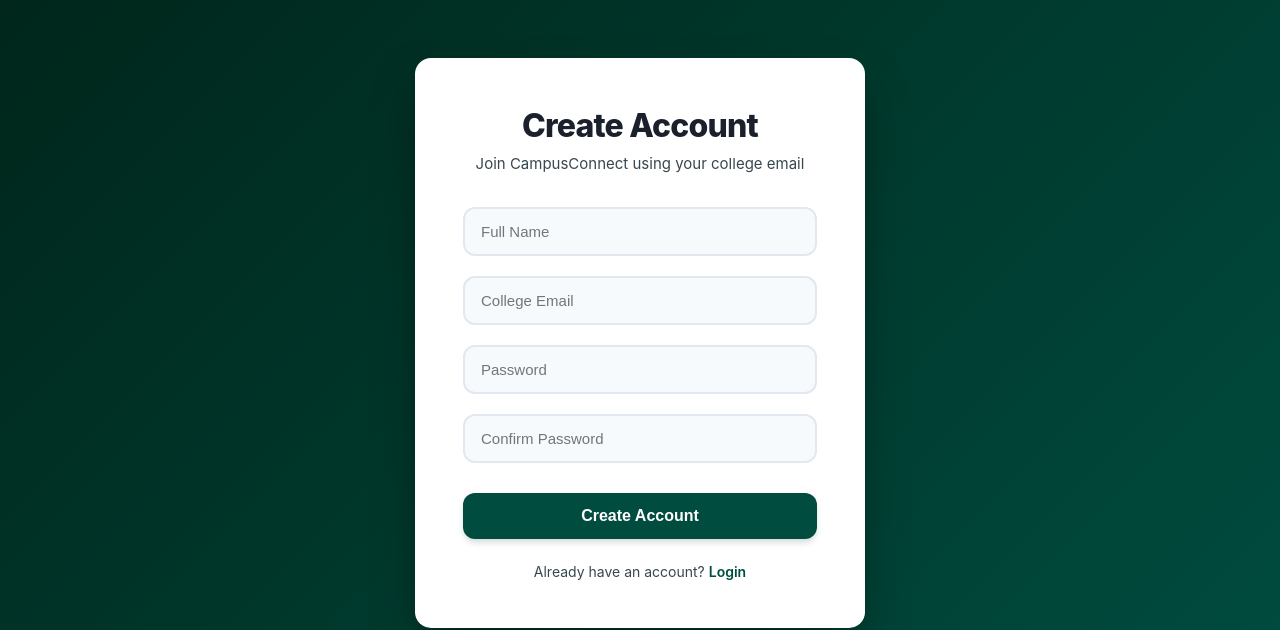
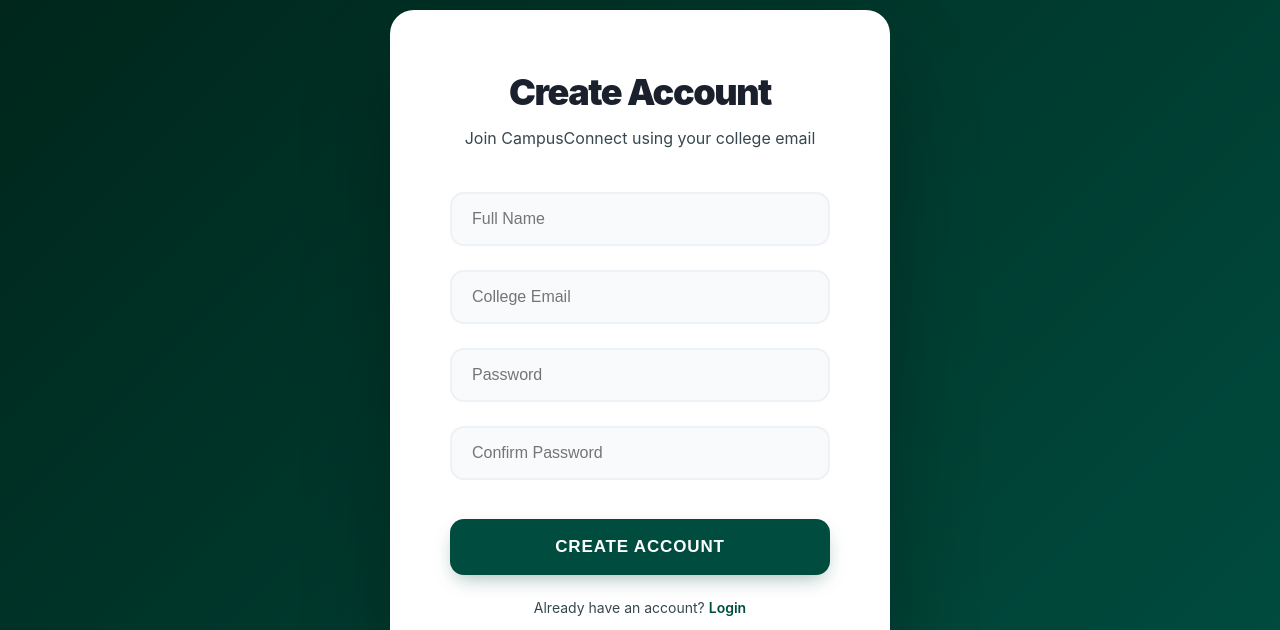
Before and after one commit to nittianchandani-1931/Campus-Connect, a Next.js app in the folder client/: page /register in a window 1280 px wide. Shown: the part 137-767 px from the top of the page. Built offline with nearby package versions, Linux system fonts and the light colour scheme.

Commit message:
Changed css after adding my more details

```diff
--- a/client/app/globals.css
+++ b/client/app/globals.css
@@ -1,6 +1,6 @@
-@tailwind base;
+/* @tailwind base;
 @tailwind components;
-@tailwind utilities;
+@tailwind utilities; */
 
 :root {
   /* Classy Theme: Dark Teal & Rich Orange */
@@ -167,72 +167,75 @@
 
 .auth-card {
   width: 100%;
-  max-width: 450px;
-  padding: 48px;
-  border-radius: 16px;
+  max-width: 500px;
+  padding: 60px;
+  border-radius: 24px;
   background: #ffffff;
-  box-shadow: 0 25px 50px -12px rgba(0, 0, 0, 0.5);
+  box-shadow: 0 40px 100px -20px rgba(0, 0, 0, 0.4);
   text-align: center;
 }
 
 .auth-card h2 {
-  font-size: 32px;
-  font-weight: 800;
-  margin-bottom: 8px;
+  font-size: 36px;
+  font-weight: 900;
+  margin-bottom: 12px;
   color: #1a202c;
-  letter-spacing: -0.025em;
+  letter-spacing: -0.04em;
 }
 
 .subtitle {
-  font-size: 15px;
+  font-size: 16px;
   color: var(--gray-text);
-  margin-bottom: 32px;
-  line-height: 1.5;
+  margin-bottom: 40px;
+  line-height: 1.6;
 }
 
 .auth-form {
   display: flex;
   flex-direction: column;
-  gap: 20px;
+  gap: 24px;
 }
 
 .auth-form input {
   width: 100%;
-  padding: 14px 16px;
-  border-radius: 12px;
-  border: 2px solid #e2e8f0;
-  font-size: 15px;
-  transition: all 0.2s ease;
-  background-color: #f7fafc;
+  padding: 16px 20px;
+  border-radius: 14px;
+  border: 2px solid #edf2f7;
+  font-size: 16px;
+  transition: all 0.3s cubic-bezier(0.4, 0, 0.2, 1);
+  background-color: #f8fafc;
   outline: none;
-  color: #2d3748;
+  color: #1a202c;
 }
 
 .auth-form input:focus {
   border-color: var(--primary);
   background-color: #fff;
-  box-shadow: 0 0 0 4px rgba(15, 61, 62, 0.1);
+  box-shadow: 0 0 0 5px rgba(0, 77, 64, 0.08);
+  transform: translateY(-1px);
 }
 
 .auth-form button {
   width: 100%;
-  padding: 14px;
-  margin-top: 10px;
-  border-radius: 12px;
+  padding: 18px;
+  margin-top: 15px;
+  border-radius: 14px;
   border: none;
   background: var(--primary);
   color: #fff;
-  font-size: 16px;
-  font-weight: 700;
+  font-size: 17px;
+  font-weight: 800;
+  text-transform: uppercase;
+  letter-spacing: 0.05em;
   cursor: pointer;
-  transition: all 0.2s ease;
-  box-shadow: 0 4px 6px -1px rgba(15, 61, 62, 0.2);
+  transition: all 0.3s ease;
+  box-shadow: 0 8px 20px -6px rgba(0, 77, 64, 0.4);
 }
 
 .auth-form button:hover {
   background: var(--primary-dark);
-  transform: translateY(-1px);
-  box-shadow: 0 10px 15px -3px rgba(15, 61, 62, 0.3);
+  transform: translateY(-2px);
+  box-shadow: 0 15px 30px -8px rgba(0, 77, 64, 0.5);
 }
 
 .auth-link {
@@ -261,7 +264,7 @@
   right: 0;
   height: 80px;
   background: linear-gradient(to right, #004D40, #00251a);
-  backdrop-filter: blur(10px);
+  /* backdrop-filter: blur(10px); */
   display: flex;
   align-items: center;
   justify-content: space-between;
@@ -270,11 +273,17 @@
   box-shadow: 0 4px 20px rgba(0,0,0,0.2);
 }
 
-.logo {
-  font-size: 24px;
-  font-weight: 800;
-  color: var(--primary);
-  text-decoration: none;
+/* Integrated Navbar Logo Styles */
+.navbar-logo {
+  height: 32px !important;
+  max-height: 32px !important;
+  width: auto !important;
+  object-fit: contain;
+  transition: transform 0.3s ease;
+}
+
+.navbar-logo:hover {
+  transform: scale(1.05);
 }
 
 .nav-links {
```
